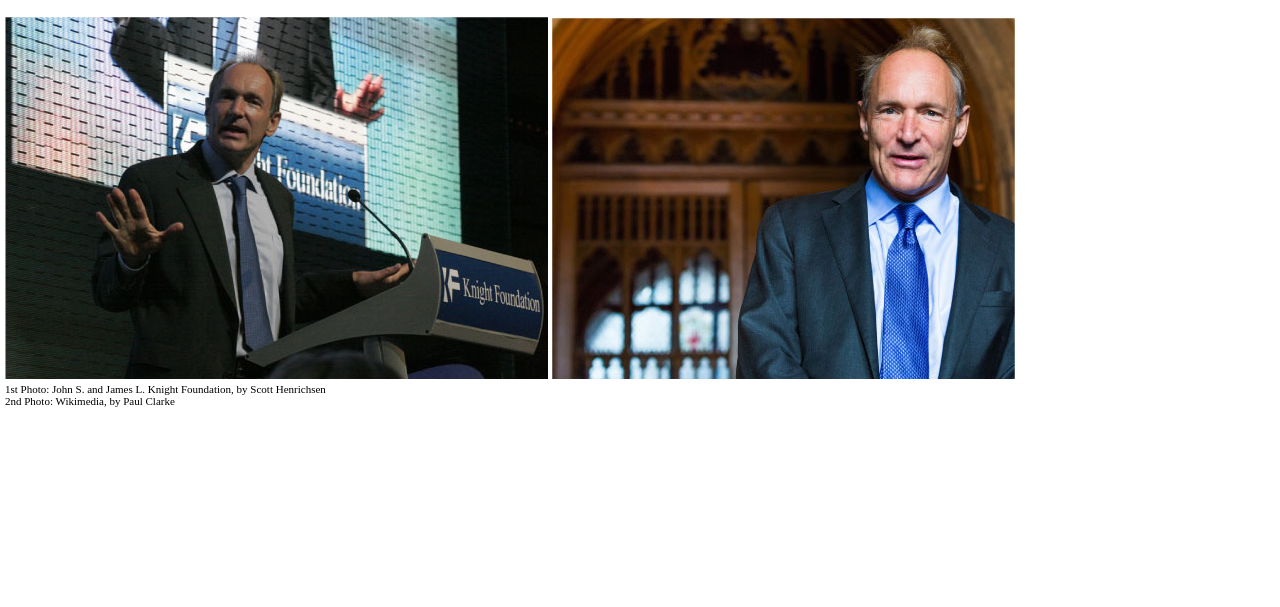
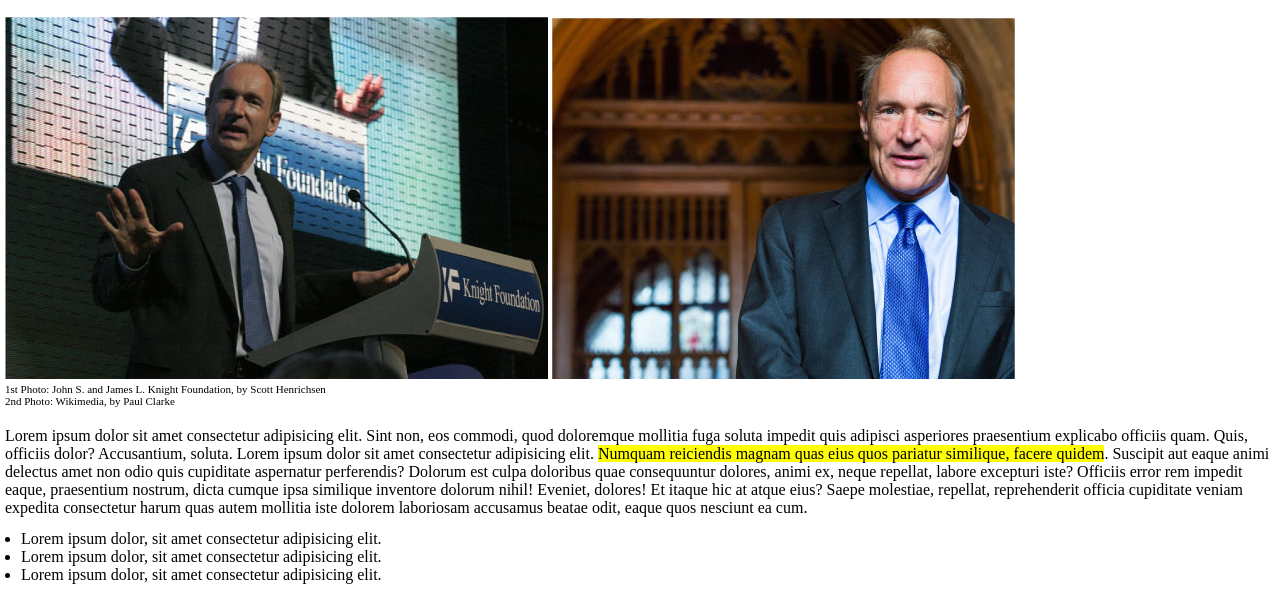
Before and after one commit to Andrea-Baggio/html-css-booleaner, a plain HTML site: page index.html in a window 1280 px wide. Shown: the part 193-800 px from the top of the page. Drawn offline with Linux system fonts and the light colour scheme.

Commit message:
Seconda sezione

```diff
--- a/css/style.css
+++ b/css/style.css
@@ -3,6 +3,7 @@
     margin: 0;
     box-sizing: border-box;
 }
+
 
 #container-header {
     height: 110px;
@@ -45,3 +46,13 @@ header>h1 {
 #didascalia>div {
     font-size: 11px;
 }
+
+p>#evidenziatore {
+    color: black;
+    background-color:#FFFF00;
+}
+
+#lista{
+    margin-top: 13px;
+    margin-left: 16px;
+}
--- a/index.html
+++ b/index.html
@@ -37,6 +37,30 @@
                     </div>
                 </div>
             </section>
+
+            <section>
+                <div class="spazio">
+                    <p>
+                        Lorem ipsum dolor sit amet consectetur adipisicing elit. Sint non, eos commodi, quod doloremque mollitia fuga soluta impedit quis adipisci asperiores praesentium explicabo officiis quam. Quis, officiis dolor? Accusantium, soluta. Lorem ipsum dolor sit amet consectetur adipisicing elit. <span id="evidenziatore">Numquam reiciendis magnam quas eius quos pariatur similique, facere quidem</span>. Suscipit aut eaque animi delectus amet non odio quis cupiditate aspernatur perferendis?
+                        Dolorum est culpa doloribus quae consequuntur dolores, animi ex, neque repellat, labore excepturi iste? Officiis error rem impedit eaque, praesentium nostrum, dicta cumque ipsa similique inventore dolorum nihil! Eveniet, dolores!
+                        Et itaque hic at atque eius? Saepe molestiae, repellat, reprehenderit officia cupiditate veniam expedita consectetur harum quas autem mollitia iste dolorem laboriosam accusamus beatae odit, eaque quos nesciunt ea
+                        cum.
+                    </p>
+
+                    <ul id="lista">
+                        <li>
+                            Lorem ipsum dolor, sit amet consectetur adipisicing elit.
+                        </li>
+                        <li>
+                            Lorem ipsum dolor, sit amet consectetur adipisicing elit.
+                        </li>
+                        <li>
+                            Lorem ipsum dolor, sit amet consectetur adipisicing elit.
+                        </li>
+                    </ul>
+                </div>
+            </section>
+
         </main>
     </body>
 </html>
```
